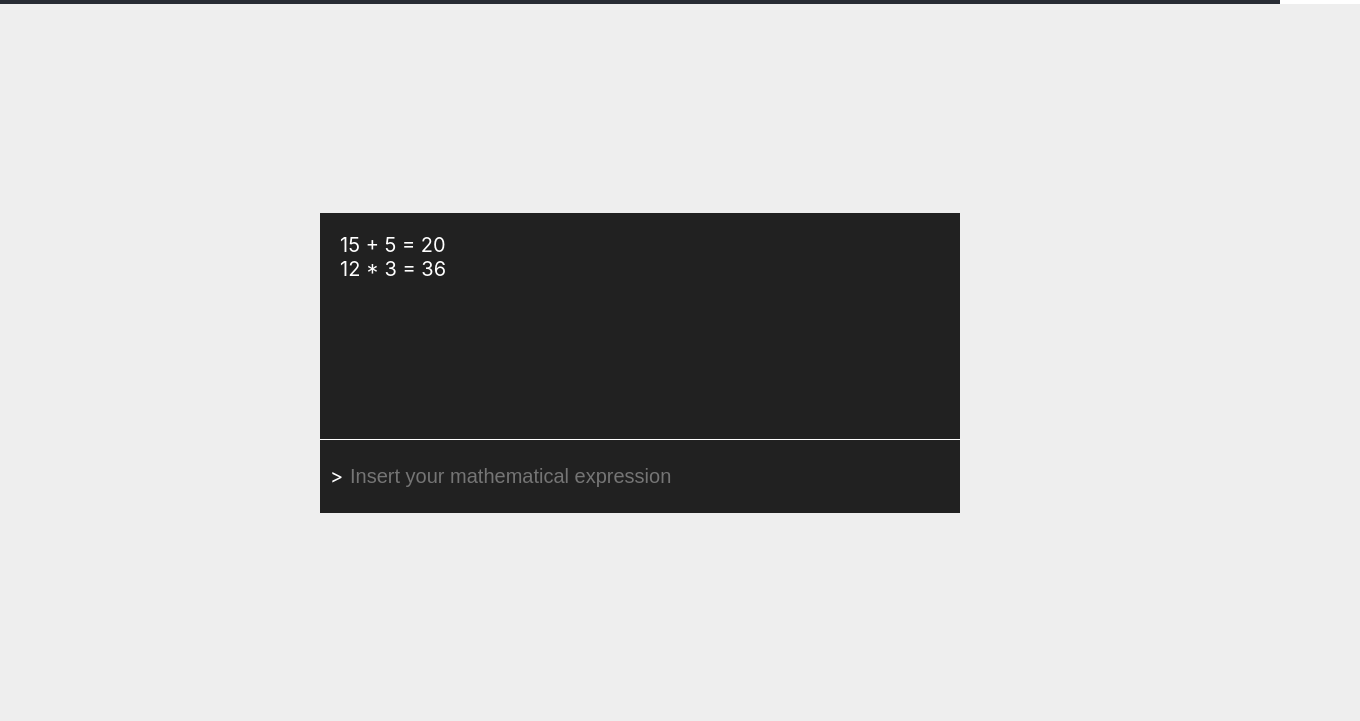
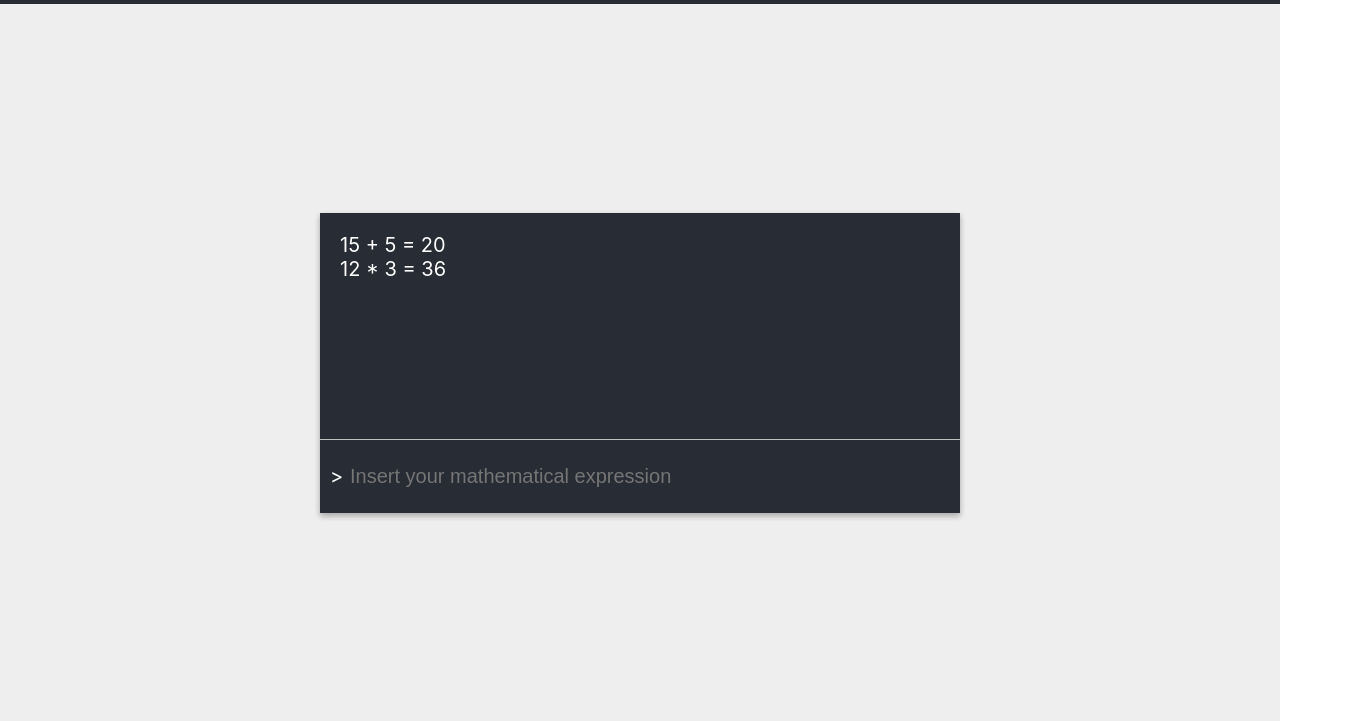
Before and after one commit to jgastrell/neginet-coding-challenge, a React app: page / in a window 1280 px wide. Shown: the part 79-800 px from the top of the page, 1360 px wide, since content can reach past the window. Built offline with nearby package versions, Linux system fonts and the light colour scheme.

Commit message:
Update terminal design

```diff
--- a/src/components/App/App.css
+++ b/src/components/App/App.css
@@ -22,7 +22,6 @@
   flex: 1;
   background: #EEEEEE;
   color: #282c34;
-  padding: 2rem 5rem;
   width: 100%;
 }
 
--- a/src/components/Body/Body.css
+++ b/src/components/Body/Body.css
@@ -3,15 +3,32 @@
   --default-font-size: 20px;
 }
 
-.app-body {
-  height: 100%;
-  display: flex;
-  justify-content: center;
-  align-items: center;
+::-webkit-scrollbar {
+  width: 8px;
 }
 
+/* Track */
+::-webkit-scrollbar-track {
+  background: transparent;
+}
+
+/* Handle */
+::-webkit-scrollbar-thumb {
+  background: rgba(255, 255, 255, .5);
+  border-radius: 4px;
+}
+
+.app-body {
+  align-items: center;
+  display: flex;
+  height: 100%;
+  justify-content: center;
+}
+
+/* terminal */
 .terminal {
-  background: #212121;
+  background: #282c34;
+  box-shadow: 0 3px 6px rgba(0,0,0,0.16), 0 3px 6px rgba(0,0,0,0.16);
   color: #fff;
   display: flex;
   font-size: var(--default-font-size);
@@ -34,17 +51,17 @@
 }
 
 .terminal-footer {
-  border-top: 1px solid #fff;
+  border-top: 1px solid rgba(255, 255, 255, 0.7);
   height: auto;
   padding: var(--default-padding);
   position: relative;
 }
 
 input {
+  background: transparent;
   border: none;
+  color: inherit;
   font-size: inherit;
-  color: inherit;
-  background: transparent;
   padding: 5px 10px;
   width: 100%;
 }
@@ -62,7 +79,7 @@ input:focus {
 
 .terminal-footer span {
   bottom: 10px;
-  color: red;
+  color: #ff2e2e;
   font-size: 12px;
   left: 0;
   position: absolute;
--- a/src/components/Body/Body.js
+++ b/src/components/Body/Body.js
@@ -10,6 +10,10 @@ class Body extends Component {
     historyValues: defaultHistory,
     historyIndex: 2,
     errorMessage: ''
+  }
+
+  componentDidMount() {
+    this.footerInput.focus()
   }
 
   handleChange = e => {
@@ -113,10 +117,10 @@ class Body extends Component {
             <input
               type="text"
               onKeyDown={ this.handleKeyDown }
-              onChange={this.handleChange}
+              onChange={ this.handleChange }
               placeholder="Insert your mathematical expression"
               value={ this.state.inputValue }
-              ref={ element => this.input = element }
+              ref={ element => this.footerInput = element }
             />
             {/* execute the renderError method that show the error message if there one  */}
             { this.renderError() }
```
